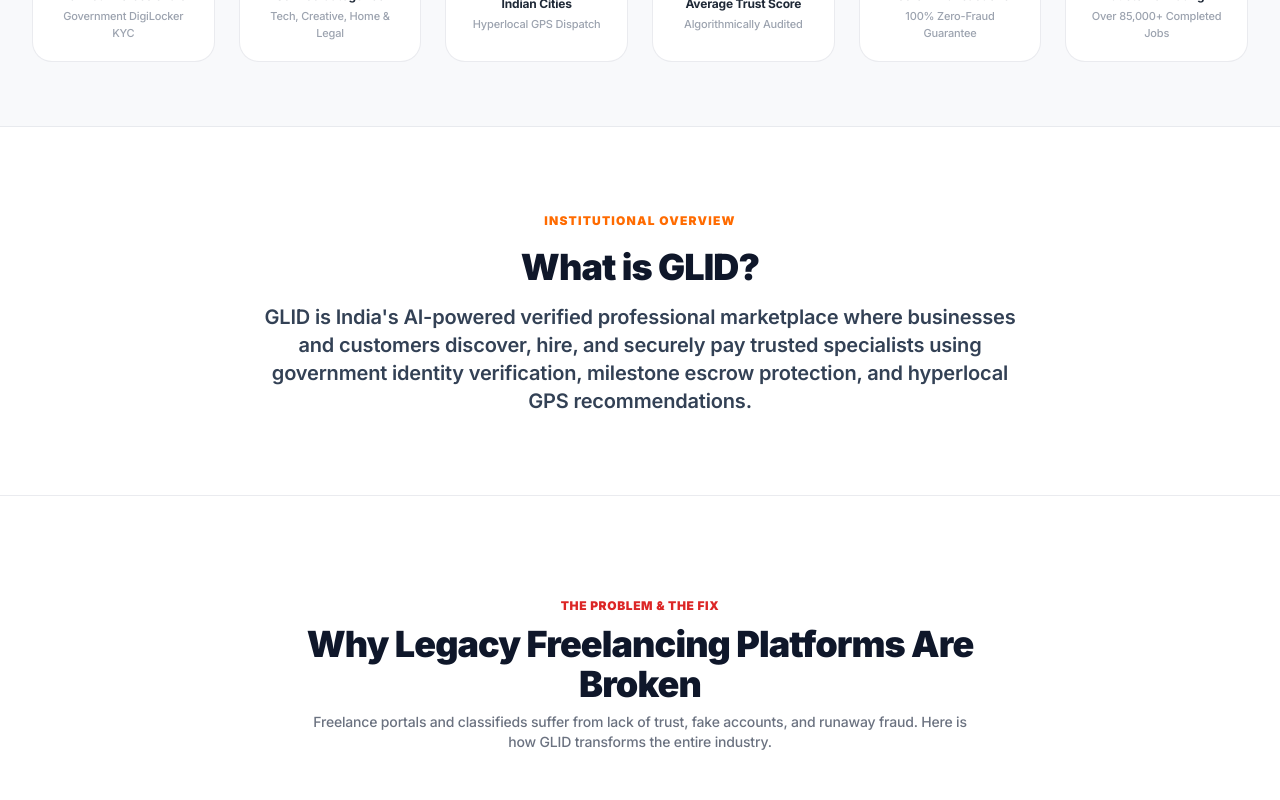
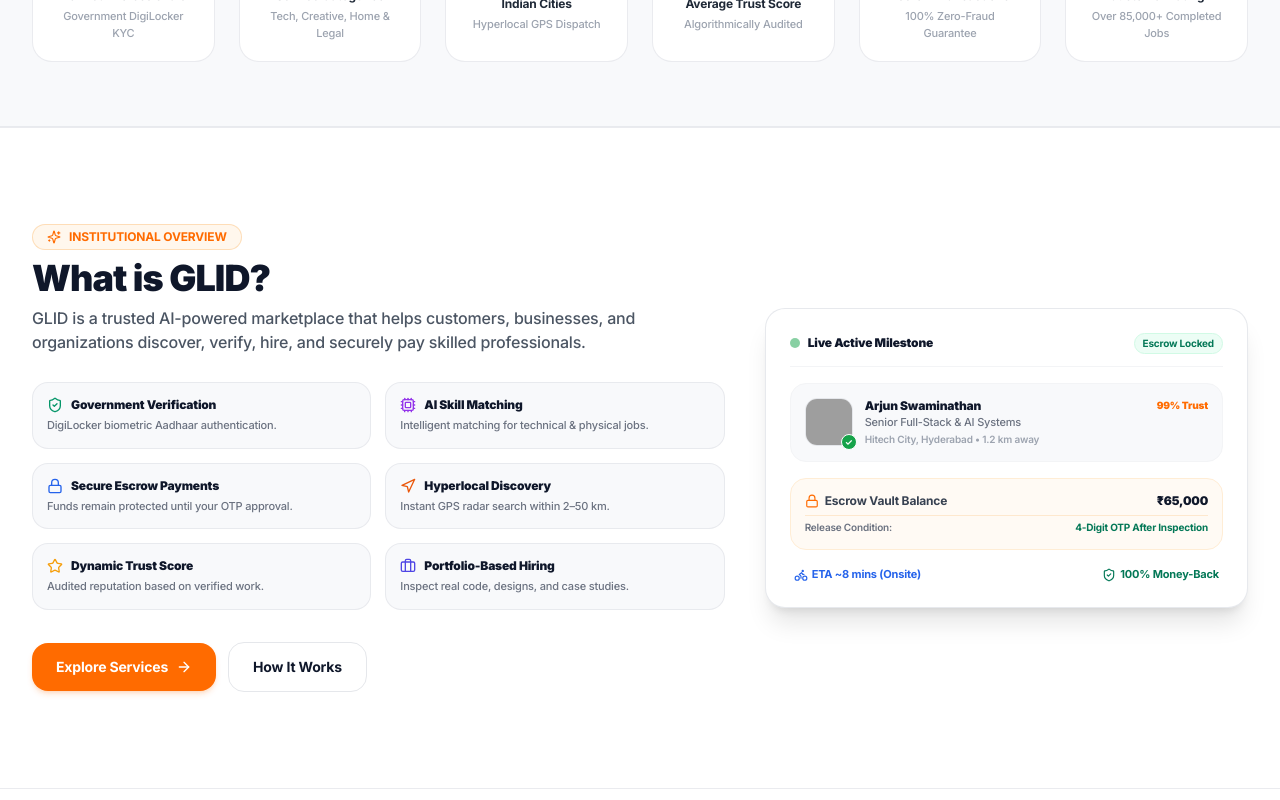
Before and after one commit to giridhar-123974/Glid, a Next.js app: page / in a window 1280 px wide. Shown: the part 1020-1820 px from the top of the page. Built offline with nearby package versions, Linux system fonts and the light colour scheme; grey boxes are pictures that could not be loaded.

Commit message:
feat(about): redesign 'What is GLID?' into 2-column SaaS layout with 6 feature blocks, interactive dashboard workflow card, and dual CTAs

```diff
--- a/src/components/home/MasterGlidPlatform.tsx
+++ b/src/components/home/MasterGlidPlatform.tsx
@@ -515,18 +515,174 @@
       </section>
 
       {/* ========================================================================= */}
-      {/* 3. WHAT IS GLID? */}
-      {/* ========================================================================= */}
-      <section id="about" className="py-20 px-4 sm:px-6 lg:px-8 max-w-5xl mx-auto text-center space-y-4">
-        <span className="text-xs font-black uppercase tracking-widest text-[#FF6B00]">
-          Institutional Overview
-        </span>
-        <h2 className="text-2xl sm:text-4xl font-black text-[#0F172A] tracking-tight">
-          What is GLID?
-        </h2>
-        <p className="text-base sm:text-xl text-[#334155] font-semibold leading-relaxed max-w-3xl mx-auto">
-          GLID is India&apos;s AI-powered verified professional marketplace where businesses and customers discover, hire, and securely pay trusted specialists using government identity verification, milestone escrow protection, and hyperlocal GPS recommendations.
-        </p>
+      {/* 3. WHAT IS GLID? (Two-Column SaaS Showcase) */}
+      {/* ========================================================================= */}
+      <section id="about" className="py-16 sm:py-24 px-4 sm:px-6 lg:px-8 max-w-7xl mx-auto border-t border-gray-200/80">
+
+        {/* Two-Column Grid */}
+        <div className="grid grid-cols-1 lg:grid-cols-12 gap-10 items-center">
+
+          {/* Left Column: Heading, Value Prop, 6 Feature Items & Dual CTAs */}
+          <div className="lg:col-span-7 space-y-6">
+
+            <div className="space-y-2">
+              <div className="inline-flex items-center gap-2 px-3.5 py-1 rounded-full bg-orange-50 text-[#FF6B00] text-xs font-bold border border-orange-200/80">
+                <Sparkles className="w-3.5 h-3.5" />
+                <span>INSTITUTIONAL OVERVIEW</span>
+              </div>
+              <h2 className="text-2xl sm:text-4xl font-black text-[#0F172A] tracking-tight">
+                What is GLID?
+              </h2>
+              <p className="text-sm sm:text-base text-gray-600 font-medium leading-relaxed">
+                GLID is a trusted AI-powered marketplace that helps customers, businesses, and organizations discover, verify, hire, and securely pay skilled professionals.
+              </p>
+            </div>
+
+            {/* 6 Feature Blocks in a 2-Column Grid */}
+            <div className="grid grid-cols-1 sm:grid-cols-2 gap-3.5 pt-1">
+
+              <div className="p-3.5 rounded-2xl bg-[#F8F9FB] border border-gray-200/80 space-y-1">
+                <div className="flex items-center gap-2 text-xs font-black text-[#0F172A]">
+                  <ShieldCheck className="w-4 h-4 text-emerald-600 flex-shrink-0" />
+                  <span>Government Verification</span>
+                </div>
+                <p className="text-[11px] text-gray-500 font-medium">DigiLocker biometric Aadhaar authentication.</p>
+              </div>
+
+              <div className="p-3.5 rounded-2xl bg-[#F8F9FB] border border-gray-200/80 space-y-1">
+                <div className="flex items-center gap-2 text-xs font-black text-[#0F172A]">
+                  <Cpu className="w-4 h-4 text-purple-600 flex-shrink-0" />
+                  <span>AI Skill Matching</span>
+                </div>
+                <p className="text-[11px] text-gray-500 font-medium">Intelligent matching for technical & physical jobs.</p>
+              </div>
+
+              <div className="p-3.5 rounded-2xl bg-[#F8F9FB] border border-gray-200/80 space-y-1">
+                <div className="flex items-center gap-2 text-xs font-black text-[#0F172A]">
+                  <Lock className="w-4 h-4 text-blue-600 flex-shrink-0" />
+                  <span>Secure Escrow Payments</span>
+                </div>
+                <p className="text-[11px] text-gray-500 font-medium">Funds remain protected until your OTP approval.</p>
+              </div>
+
+              <div className="p-3.5 rounded-2xl bg-[#F8F9FB] border border-gray-200/80 space-y-1">
+                <div className="flex items-center gap-2 text-xs font-black text-[#0F172A]">
+                  <Navigation className="w-4 h-4 text-orange-600 flex-shrink-0" />
+                  <span>Hyperlocal Discovery</span>
+                </div>
+                <p className="text-[11px] text-gray-500 font-medium">Instant GPS radar search within 2–50 km.</p>
+              </div>
+
+              <div className="p-3.5 rounded-2xl bg-[#F8F9FB] border border-gray-200/80 space-y-1">
+                <div className="flex items-center gap-2 text-xs font-black text-[#0F172A]">
+                  <Star className="w-4 h-4 text-amber-500 flex-shrink-0" />
+                  <span>Dynamic Trust Score</span>
+                </div>
+                <p className="text-[11px] text-gray-500 font-medium">Audited reputation based on verified work.</p>
+              </div>
+
+              <div className="p-3.5 rounded-2xl bg-[#F8F9FB] border border-gray-200/80 space-y-1">
+                <div className="flex items-center gap-2 text-xs font-black text-[#0F172A]">
+                  <Briefcase className="w-4 h-4 text-indigo-600 flex-shrink-0" />
+                  <span>Portfolio-Based Hiring</span>
+                </div>
+                <p className="text-[11px] text-gray-500 font-medium">Inspect real code, designs, and case studies.</p>
+              </div>
+
+            </div>
+
+            {/* Action Buttons */}
+            <div className="flex flex-wrap items-center gap-3 pt-2">
+              <Link
+                href="/services"
+                className="px-6 py-3.5 rounded-2xl bg-[#FF6B00] hover:bg-[#E55F00] active:scale-95 text-white font-bold text-xs sm:text-sm shadow-md shadow-orange-500/20 transition-all flex items-center gap-2"
+              >
+                <span>Explore Services</span>
+                <ArrowRight className="w-4 h-4" />
+              </Link>
+
+              <Link
+                href="/#how-it-works"
+                className="px-6 py-3.5 rounded-2xl bg-white hover:bg-gray-50 active:scale-95 text-[#0F172A] font-bold text-xs sm:text-sm border border-gray-200 shadow-2xs transition-all flex items-center gap-2"
+              >
+                <span>How It Works</span>
+              </Link>
+            </div>
+
+          </div>
+
+          {/* Right Column: Premium SaaS Interface & Workflow Card */}
+          <div className="lg:col-span-5">
+            <div className="p-6 rounded-3xl bg-white border border-gray-200/90 shadow-xl space-y-4 relative">
+
+              {/* Card Header Bar */}
+              <div className="flex items-center justify-between pb-3 border-b border-gray-100">
+                <div className="flex items-center gap-2">
+                  <span className="w-2.5 h-2.5 rounded-full bg-[#16A34A] animate-pulse" />
+                  <span className="text-xs font-black text-[#0F172A]">Live Active Milestone</span>
+                </div>
+                <span className="text-[10px] font-bold px-2 py-0.5 rounded-full bg-emerald-50 text-emerald-700 border border-emerald-100">
+                  Escrow Locked
+                </span>
+              </div>
+
+              {/* Matched Specialist Snapshot */}
+              <div className="flex items-start gap-3 p-3.5 rounded-2xl bg-[#F8F9FB] border border-gray-100">
+                <div className="relative w-12 h-12 flex-shrink-0">
+                  {/* eslint-disable-next-line @next/next/no-img-element */}
+                  <img
+                    src="https://images.unsplash.com/photo-1506794778202-cad84cf45f1d?w=400&auto=format&fit=crop&q=80"
+                    alt="Arjun Swaminathan"
+                    className="w-12 h-12 rounded-xl object-cover border border-gray-200"
+                  />
+                  <div className="absolute -bottom-1 -right-1 w-4 h-4 rounded-full bg-[#16A34A] text-white flex items-center justify-center text-[9px] font-bold border border-white">
+                    ✓
+                  </div>
+                </div>
+                <div className="min-w-0 flex-1">
+                  <div className="flex items-center justify-between">
+                    <h4 className="text-xs font-black text-[#0F172A] truncate">Arjun Swaminathan</h4>
+                    <span className="text-[10px] font-black text-[#FF6B00]">99% Trust</span>
+                  </div>
+                  <p className="text-[11px] text-gray-500 font-medium truncate">Senior Full-Stack & AI Systems</p>
+                  <span className="text-[10px] text-gray-400 font-semibold block mt-0.5">
+                    Hitech City, Hyderabad • 1.2 km away
+                  </span>
+                </div>
+              </div>
+
+              {/* Escrow Vault Status */}
+              <div className="p-3.5 rounded-2xl bg-orange-50/60 border border-orange-100 space-y-1.5">
+                <div className="flex items-center justify-between text-xs">
+                  <span className="font-bold text-gray-700 flex items-center gap-1.5">
+                    <Lock className="w-3.5 h-3.5 text-[#FF6B00]" />
+                    <span>Escrow Vault Balance</span>
+                  </span>
+                  <span className="font-black text-[#0F172A]">₹65,000</span>
+                </div>
+                <div className="flex items-center justify-between text-[10px] text-gray-500 font-semibold pt-1 border-t border-orange-200/50">
+                  <span>Release Condition:</span>
+                  <span className="text-emerald-700 font-bold">4-Digit OTP After Inspection</span>
+                </div>
+              </div>
+
+              {/* Live Transit & Guarantee Pill */}
+              <div className="flex items-center justify-between text-[11px] font-bold text-gray-600 px-1">
+                <span className="flex items-center gap-1 text-blue-600">
+                  <Bike className="w-3.5 h-3.5" />
+                  <span>ETA ~8 mins (Onsite)</span>
+                </span>
+                <span className="flex items-center gap-1 text-emerald-700">
+                  <ShieldCheck className="w-3.5 h-3.5" />
+                  <span>100% Money-Back</span>
+                </span>
+              </div>
+
+            </div>
+          </div>
+
+        </div>
+
       </section>
 
       {/* ========================================================================= */}
```
